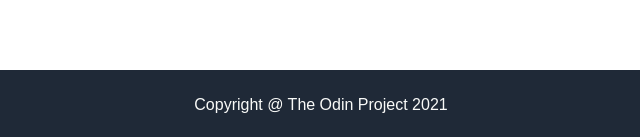
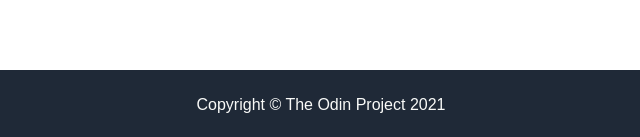
Before and after one commit to Laughaya/Project1, a plain HTML site: page index.html in a window 1280 px wide. Shown: the part 1635-1772 px from the top of the page, 319-959 px from the left. Drawn offline with Linux system fonts and the light colour scheme.

Commit message:
sign fixed

```diff
--- a/index.html
+++ b/index.html
@@ -67,7 +67,7 @@
         </div>
     </div>
     <footer>
-        Copyright @ The Odin Project 2021
+        Copyright &copy; The Odin Project 2021
     </footer>
 </body>
 </html>
```
